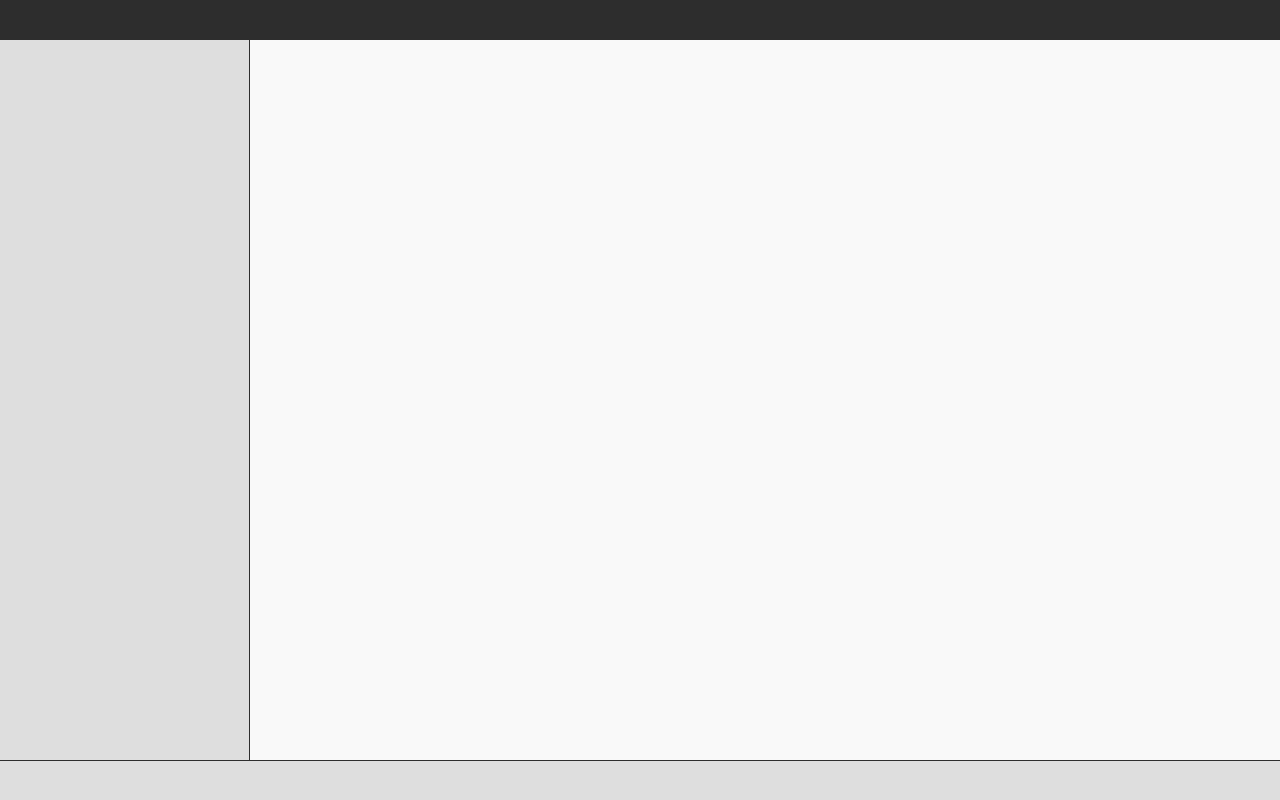
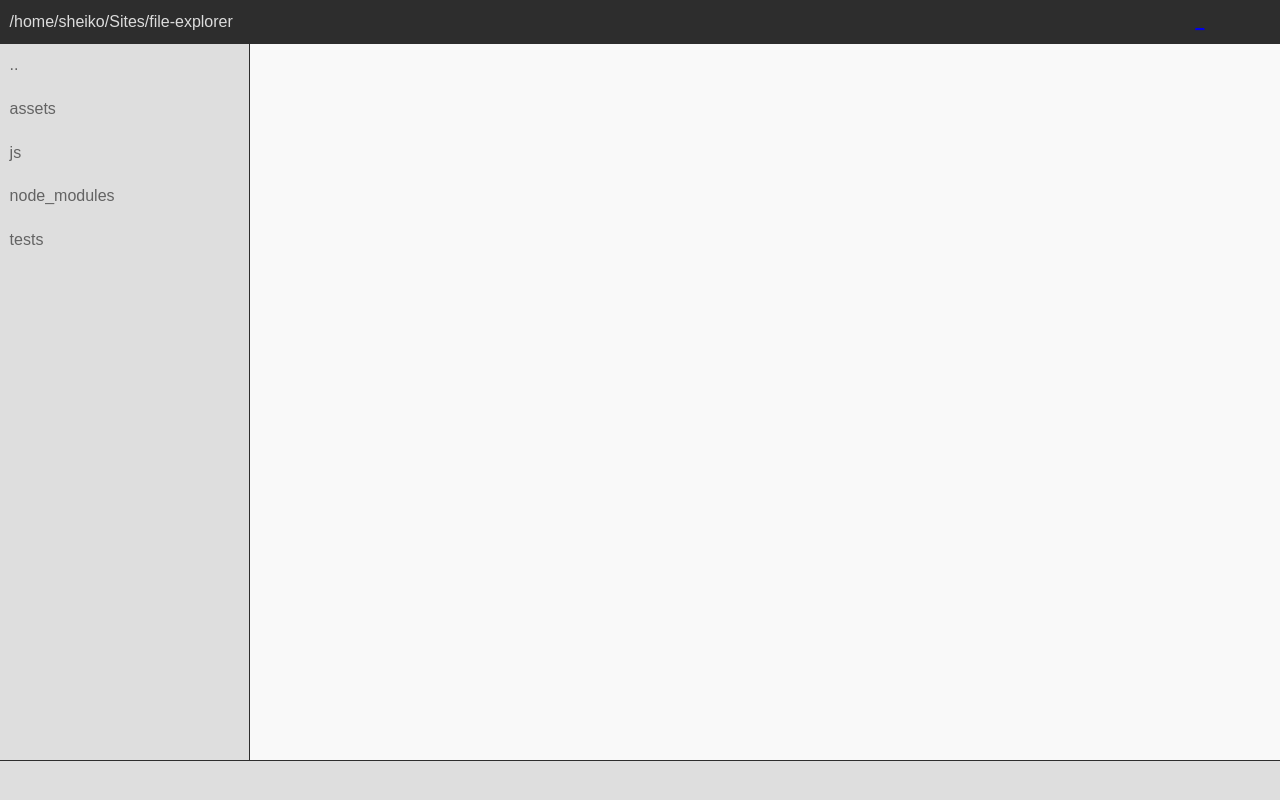
Before and after one commit to xJoulesx/nwjsTest, a website: page index.html in a window 1280 px wide. Drawn offline with Linux system fonts and the light colour scheme.

Commit message:
agregando listas y estilos al template

```diff
--- /dev/null
+++ b/assets/css/Base/definitions.css
@@ -0,0 +1,15 @@
+:root {
+   --titlebar-bg-color: #2d2d2d;
+   --titlebar-fg-color: #dcdcdc;
+   --dirlist-bg-color: #dedede;
+   --dirlist-fg-color: #636363;
+   --filelist-bg-color: #f9f9f9;
+   --filelist-fg-color: #333341;
+   --dirlist-w: 250px;
+   --titlebar-h: 40px;
+   --footer-h: 40px;
+   --footer-bg-color: #dedede;
+   --separator-color: #2d2d2d;
+   --dirlist-bg-hover-color: #d64937;
+   --dirlist-fg-hover-color: #ffffff;
+}
--- a/assets/css/Component/dir-list.css
+++ b/assets/css/Component/dir-list.css
@@ -1,5 +1,18 @@
 .dir-list {
-   background-color: #dedede;
-   color: #ffffff;
-   border-right: 1px solid #2d2d2d;
+   background-color: var(--dirlist-bg-color);
+   color: var(--dirlist-fg-color);
+   border-right: 1px solid var(--separator-color);
 }
+
+.dir-list__li {
+   padding: 0.8em 0.6em;
+   cursor: pointer;
+   white-space: nowrap;
+   overflow: hidden;
+   text-overflow: ellipsis;
+}
+
+.dir-list__li:hover {
+   background-color: var(--dirlist-bg-hover-color);
+   color: var(--dirlist-fg-hover-color);
+}
--- a/assets/css/Component/file-list.css
+++ b/assets/css/Component/file-list.css
@@ -1,4 +1,4 @@
 .file-list {
-   background-color: #f9f9f9;
-   color: #333341;
+   background-color: var(--filelist-bg-color);
+   color: var(--file-fg-color);
 }
--- a/assets/css/Component/footer.css
+++ b/assets/css/Component/footer.css
@@ -1,5 +1,7 @@
 .footer {
-   border-top: 1px solid #2d2d2d;
-   background-color: #dedede;
+   border-top: 1px solid var(--separator-color);
+   background-color: var(--footer-bg-color);
    padding: 0.4em 0.6em;
+   position: sticky;
+   bottom: 0;
 }
--- a/assets/css/Component/l-app.css
+++ b/assets/css/Component/l-app.css
@@ -5,7 +5,7 @@
 }
 
 .l-app__titlebar {
-   flex: 0 0 40px;
+   flex: 0 0 var(--titlebar-h);
 }
 
 .l-app__main {
@@ -13,5 +13,5 @@
 }
 
 .l-app__footer {
-   flex: 0 0 40px;
+   flex: 0 0 var(--footer-h);
 }
--- a/assets/css/Component/l-main.css
+++ b/assets/css/Component/l-main.css
@@ -5,7 +5,7 @@
 }
 
 .l-main__dir-list {
-   flex: 0 0 250px;
+   flex: 0 0 var(--dirlist-w);
 }
 
 .l-main__file-list {
--- a/assets/css/Component/titlebar.css
+++ b/assets/css/Component/titlebar.css
@@ -1,5 +1,19 @@
 .titlebar {
-   background-color: #2d2d2d;
-   color: #dcdcdc;
+   background-color: var(--titlebar-bg-color);
+   color: var(--titlebar-fg-color);
    padding: 0.8em 0.6em;
+   position: sticky;
+   top: 0;
+   display: flex;
+   flex-flow: row nowrap;
+   align-items: stretch;
 }
+
+.titlebar__path {
+   flex: 1 1 auto;
+}
+
+.titlebar__btn {
+   flex: 0 0 25px;
+   cursor: pointer;
+}
--- a/assets/css/app.css
+++ b/assets/css/app.css
@@ -1,4 +1,5 @@
 @import url("./Base/base.css");
+@import url("./Base/definitions.css");
 @import url("./Component/l-app.css");
 @import url("./Component/l-main.css");
 @import url("./Component/titlebar.css");
--- a/index.html
+++ b/index.html
@@ -8,9 +8,25 @@
    <link rel="stylesheet" href="./assets/css/app.css">
 </head>
 <body class="l-app">
-   <header class="l-app__titlebar titlebar"></header>
+   <header class="l-app__titlebar titlebar">
+      <span class="titlebar__path">/home/sheiko/Sites/file-explorer</span>
+      <a href="#" class="titlebar__btn">_</a>
+      <a href="#" class="titlebar__btn is-hidden"></a>
+      <a href="#" class="titlebar__btn"></a>
+      <a href="#" class="titlebar__btn"></a>
+   </header>
    <div class="l-app__main l-main">
-      <aside class="l-main__dir-list dir-list"></aside>
+      <aside class="l-main__dir-list dir-list">
+         <nav>
+            <ul>
+               <li class="dir-list__li">..</li>
+               <li class="dir-list__li">assets</li>
+               <li class="dir-list__li">js</li>
+               <li class="dir-list__li">node_modules</li>
+               <li class="dir-list__li">tests</li>
+            </ul>
+         </nav>
+      </aside>
       <main class="l-main__file-list file-list"></main>
    </div>
    <footer class="l-app__footer footer"></footer>
```
